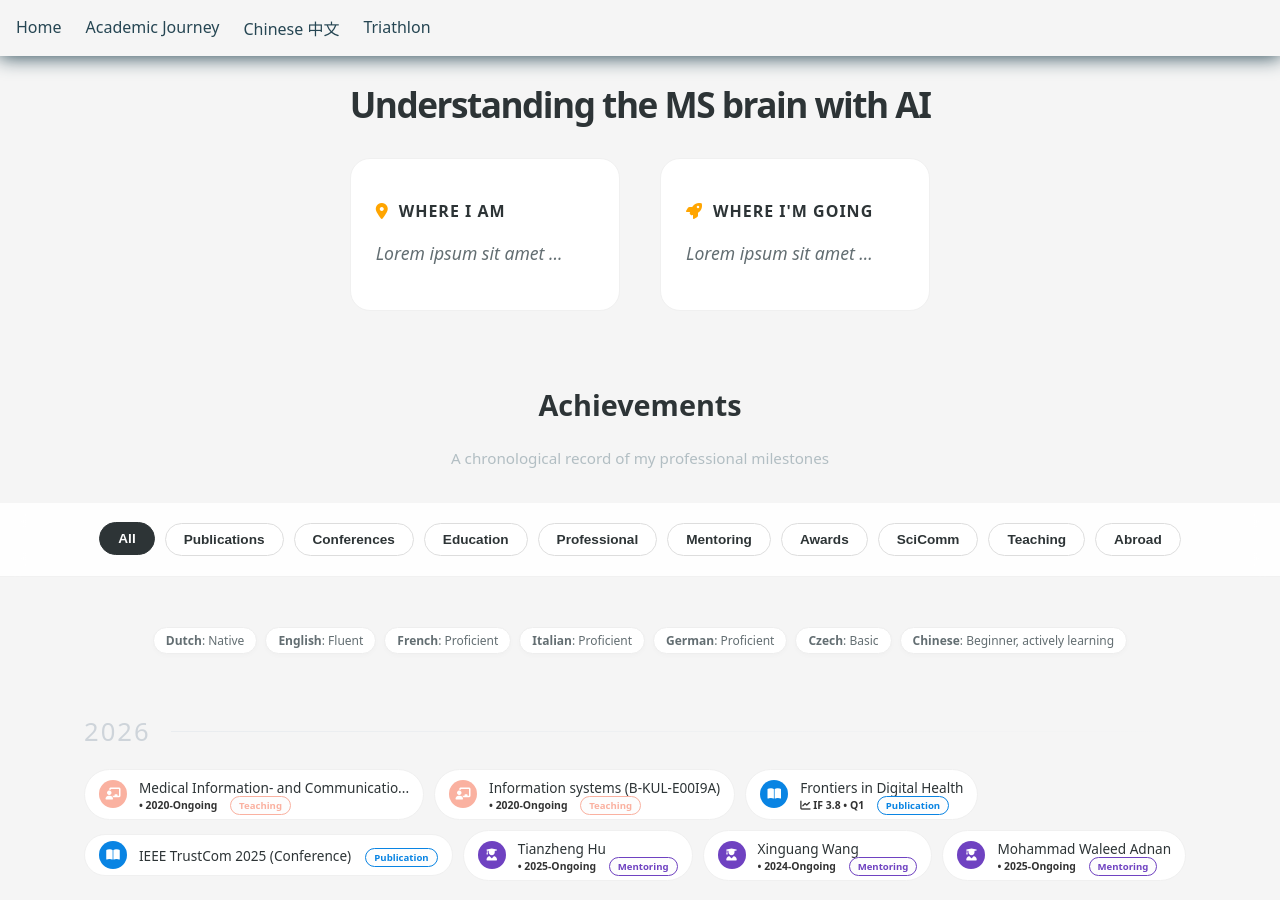
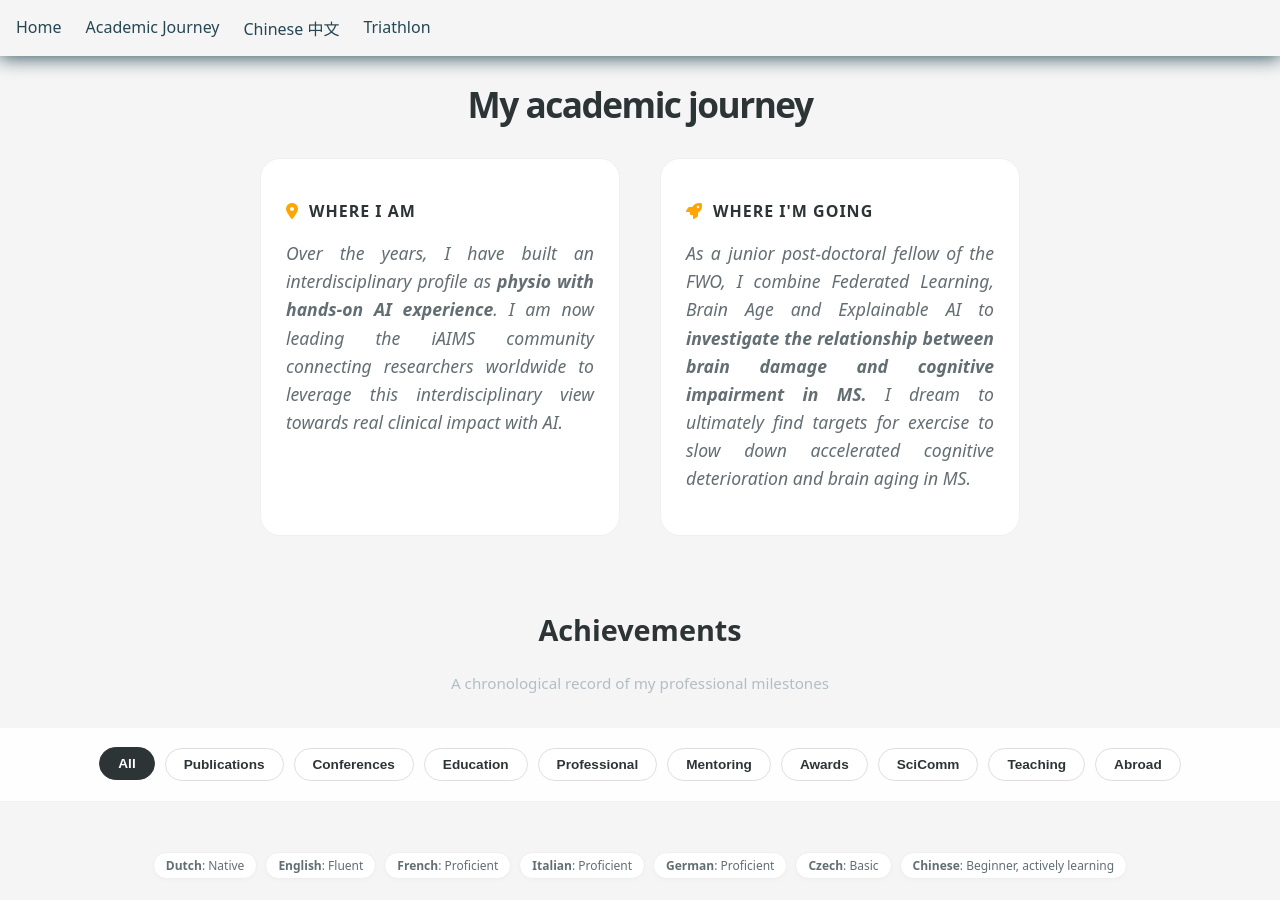
Before and after one commit to Sdniss/Sdniss.github.io, a Jekyll site: the page built from _pages/academic_journey.html, in a window 1280 px wide and 900 px high. Built offline with Jekyll 4.4.1, drawn with Linux system fonts in a browser that asks for light colours.

Commit message:
Update summaries

```diff
--- a/_data/education.yml
+++ b/_data/education.yml
@@ -1,5 +1,5 @@
 section_title: "Education"
-summary: "Lorem ipsum sit amet ..."
+summary: "I built a unique interdisciplinary profile as a physiotherapist by training, and acquiring AI skills hands-on during my PhD."
 entries:
   - degree: "PhD Medical Sciences"
     institution: "Vrije Universiteit Brussel"
--- a/_data/professional.yml
+++ b/_data/professional.yml
@@ -1,5 +1,6 @@
 section_title: "Professional Experience"
-summary: "Lorem ipsum sit amet ..."
+summary: "I started my career as a neurological physiotherapist, primarily treating patients with stroke and multiple sclerosis. During my PhD, I gradually learned how I can also help patients by developing computer algorithms.
+This interdisciplinary view is now at the core of the iAIMS community I established in Barcelona in 2025. Together, we connect and enthuse people about how we can achieve real clinical impact with AI in MS."
 entries:
   - position: "Junior postdoctoral fellow FWO"
     institution: "AIMS lab, VUB"
--- a/_data/scicomm.yml
+++ b/_data/scicomm.yml
@@ -1,6 +1,5 @@
 section_title: "Science communication and media"
-summary: "Lorem ipsum sit amet ..."
-intro: >
+summary: >
   Over the years, I experimented with different forms of science communication,
   tailored for different audiences including physiotherapists, patients with MS,
   and even children. My idea to turn a paper into a song was particularly well received;
--- a/_data/teaching.yml
+++ b/_data/teaching.yml
@@ -1,5 +1,5 @@
 section_title: "Teaching"
-summary: "Lorem ipsum sit amet ..."
+summary: "I teach about clinical decision support systems (CDSS) to diverse clinical profiles including doctors, pharmacists, nurses and physiotherapists. My courses have a heavy emphasis on developing a strong background on artificial intelligence."
 entries:
   - course: "Computational Neuroscience"
     role: "Jury member machine learning on EEG projects"
--- a/_pages/academic_journey.html
+++ b/_pages/academic_journey.html
@@ -5,19 +5,21 @@
 ---
 
 <div class="identity-statement">
-  <h1 class="red-thread">Understanding the MS brain with AI</h1>
+  <h1 class="red-thread">My academic journey</h1>
 
   <div class="trajectory-container">
     <div class="trajectory-column">
       <h3><i class="fa-solid fa-location-dot"></i> Where I am</h3>
-      <p class="vision">
-        Lorem ipsum sit amet ...
+      <p class="vision" align="justify">
+        Over the years, I have built an interdisciplinary profile as <b>physio with hands-on AI experience</b>.
+        I am now leading the iAIMS community connecting researchers worldwide to leverage this interdisciplinary view towards real clinical impact with AI.
       </p>
     </div>
     <div class="trajectory-column">
       <h3><i class="fa-solid fa-rocket"></i> Where I'm going</h3>
-      <p class="vision">
-        Lorem ipsum sit amet ...
+      <p class="vision" align="justify">
+        As a junior post-doctoral fellow of the FWO, I combine Federated Learning, Brain Age and Explainable AI to <b> investigate the relationship between brain damage and cognitive impairment in MS.</b>
+        I dream to ultimately find targets for exercise to slow down accelerated cognitive deterioration and brain aging in MS.
       </p>
     </div>
   </div>
```
